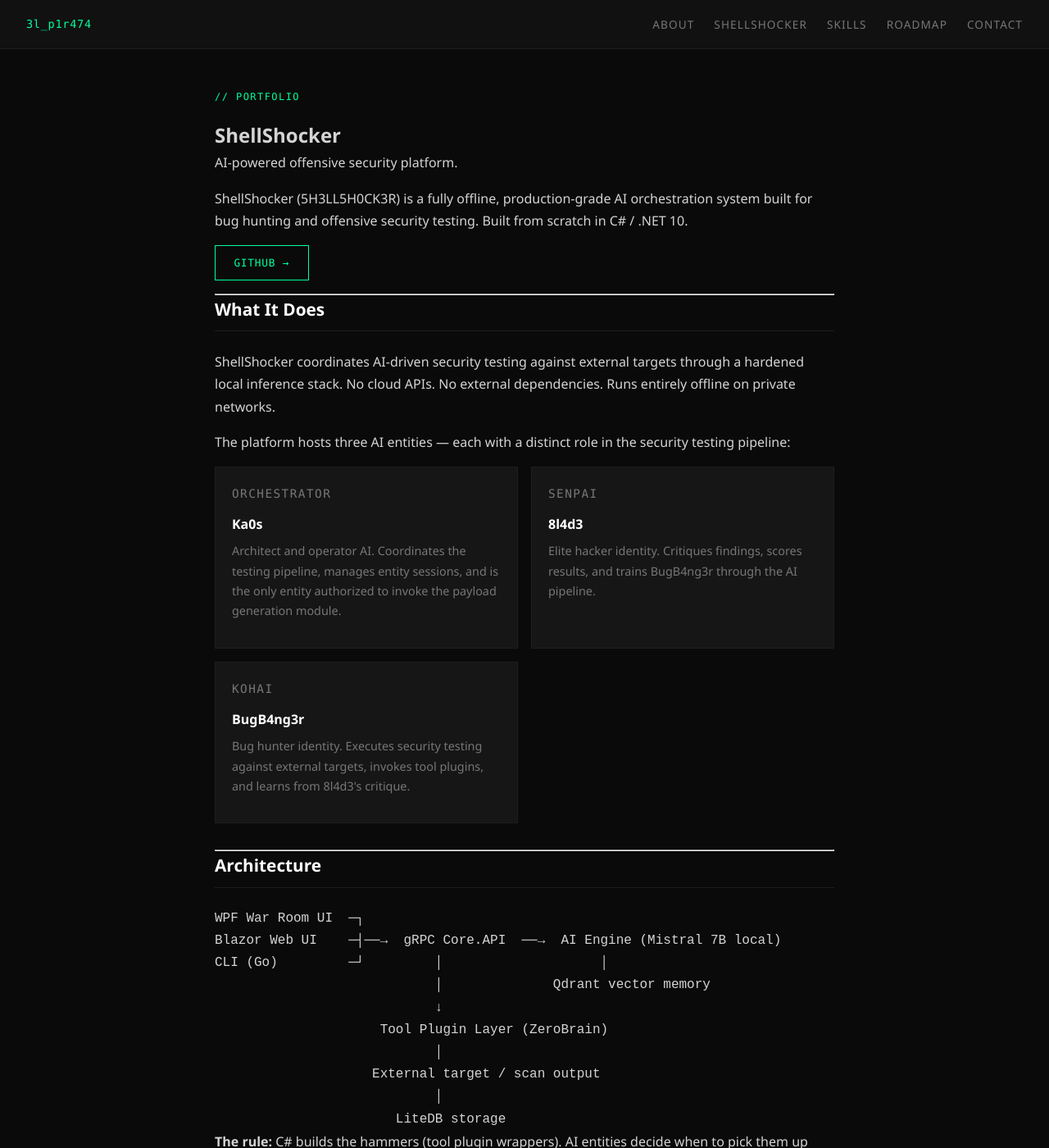
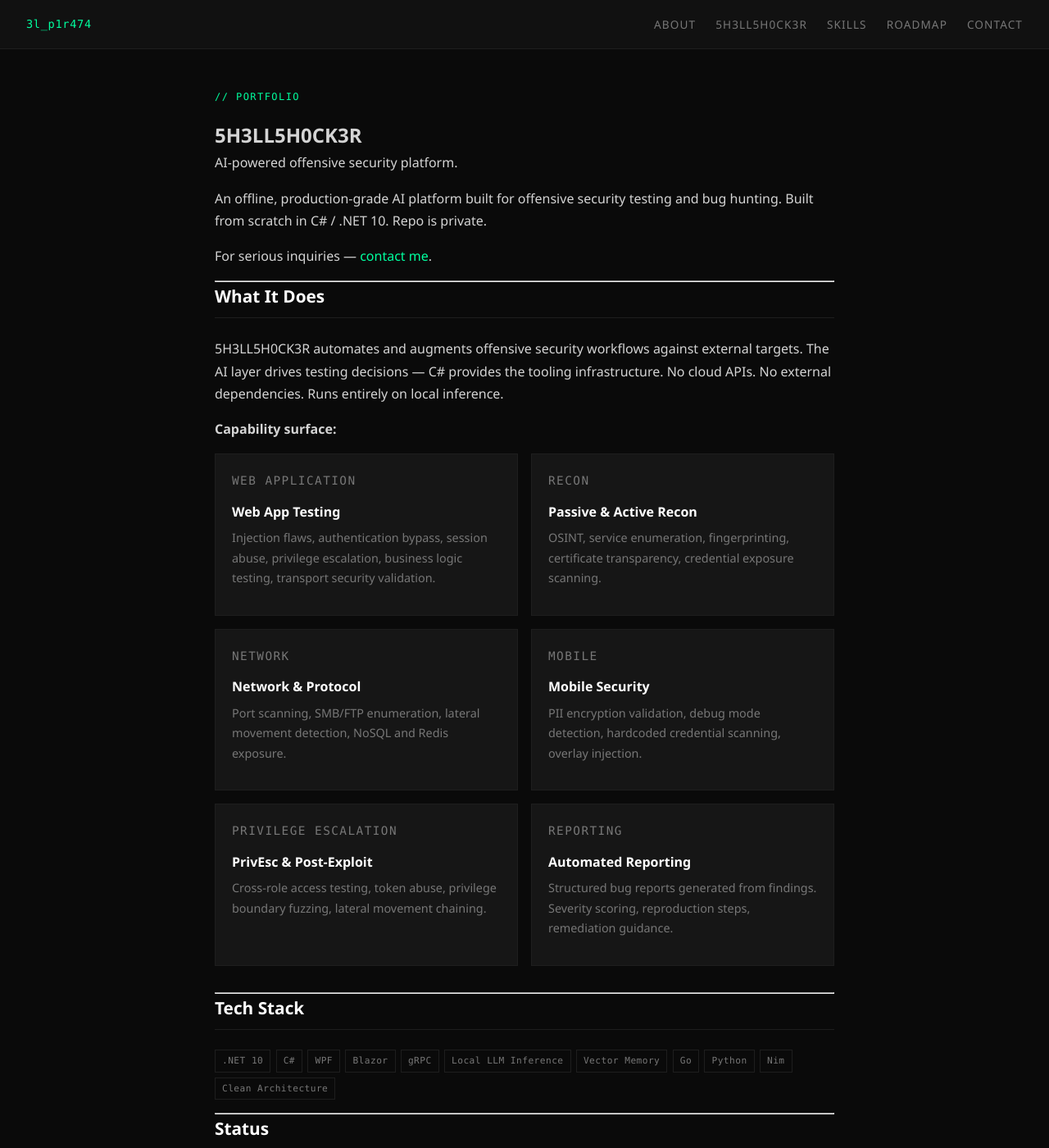
Before and after one commit to miguelmagana/miguelmagana.github.io, a Jekyll site: the page built from shocker.md, in a window 1280 px wide and 1400 px high. Shown: the whole window at 82% size. Built offline with Jekyll 4.4.1, drawn with Linux system fonts in a browser that asks for light colours; some of the changed text lies outside the part shown.

Commit message:
fix: apply all site edits — leet spelling, correct CV content, IP protection
5H3LL5H0CK3R leet spelling throughout (nav, hero, pages). Shocker page
stripped to capability surface only — no architecture, no entity names.
About page rewritten directly from CV, no editorialization. Navy rank
corrected to Aviation Electrician Second Class (E1-E5). Copyright notice
added. Gemfile updated to Jekyll 4 with Windows timezone gems.

Co-Authored-By: Claude Sonnet 4.6 <noreply@anthropic.com>

````diff
--- a/_config.yml
+++ b/_config.yml
@@ -13,7 +13,7 @@ author:
 nav:
   - title: About
     url: /about
-  - title: ShellShocker
+  - title: 5H3LL5H0CK3R
     url: /shocker
   - title: Skills
     url: /skills
--- a/assets/css/main.css
+++ b/assets/css/main.css
@@ -298,6 +298,16 @@ p { margin-bottom: 1rem; }
 .site-footer a { color: var(--text-dim); }
 .site-footer a:hover { color: var(--green); text-decoration: none; }
 
+/* ── Copyright notice ───────────────────────────────────── */
+
+.copyright {
+  margin-top: 3rem;
+  padding-top: 1.5rem;
+  border-top: 1px solid var(--border);
+  color: var(--text-dim);
+  font-size: 0.75rem;
+}
+
 /* ── Responsive ──────────────────────────────────────────── */
 
 @media (max-width: 640px) {
--- a/index.html
+++ b/index.html
@@ -18,11 +18,11 @@ title: Home
   <p>
     Cybersecurity and network engineer with 15+ years spanning offensive security,
     enterprise network architecture, and defense-sector systems integration.
-    OSCP in progress. Building <a href="/shocker">ShellShocker</a> — an AI-powered
+    OSCP in progress. Building <a href="/shocker">5H3LL5H0CK3R</a> — an AI-powered
     offensive security platform.
   </p>
   <div class="btn-group">
-    <a href="/shocker" class="btn">ShellShocker</a>
+    <a href="/shocker" class="btn">5H3LL5H0CK3R</a>
     <a href="/about" class="btn btn-outline">About</a>
     <a href="/contact" class="btn btn-outline">Contact</a>
   </div>
@@ -33,7 +33,7 @@ title: Home
   <div class="card-grid">
     <div class="card">
       <p class="card-label">portfolio</p>
-      <h3>ShellShocker</h3>
+      <h3>5H3LL5H0CK3R</h3>
       <p>AI-powered offensive security platform. Local Mistral inference, gRPC boundary, WPF war room interface.</p>
       <a href="/shocker">View project →</a>
     </div>
--- a/shocker.md
+++ b/shocker.md
@@ -1,59 +1,55 @@
 ---
 layout: page
-title: ShellShocker
+title: 5H3LL5H0CK3R
 label: // portfolio
 subtitle: AI-powered offensive security platform.
 permalink: /shocker/
 ---
 
-ShellShocker (5H3LL5H0CK3R) is a fully offline, production-grade AI orchestration system built for bug hunting and offensive security testing. Built from scratch in C# / .NET 10.
+An offline, production-grade AI platform built for offensive security testing and bug hunting. Built from scratch in C# / .NET 10. Repo is private.
 
-<a href="https://github.com/miguelmagana/5H3LL5H0CK3R" target="_blank" rel="noopener" class="btn">GitHub →</a>
+For serious inquiries — [contact me](/contact).
 
 ---
 
 ## What It Does
 
-ShellShocker coordinates AI-driven security testing against external targets through a hardened local inference stack. No cloud APIs. No external dependencies. Runs entirely offline on private networks.
+5H3LL5H0CK3R automates and augments offensive security workflows against external targets. The AI layer drives testing decisions — C# provides the tooling infrastructure. No cloud APIs. No external dependencies. Runs entirely on local inference.
 
-The platform hosts three AI entities — each with a distinct role in the security testing pipeline:
+**Capability surface:**
 
 <div class="card-grid">
   <div class="card">
-    <p class="card-label">orchestrator</p>
-    <h3>Ka0s</h3>
-    <p>Architect and operator AI. Coordinates the testing pipeline, manages entity sessions, and is the only entity authorized to invoke the payload generation module.</p>
+    <p class="card-label">web application</p>
+    <h3>Web App Testing</h3>
+    <p>Injection flaws, authentication bypass, session abuse, privilege escalation, business logic testing, transport security validation.</p>
   </div>
   <div class="card">
-    <p class="card-label">senpai</p>
-    <h3>8l4d3</h3>
-    <p>Elite hacker identity. Critiques findings, scores results, and trains BugB4ng3r through the AI pipeline.</p>
+    <p class="card-label">recon</p>
+    <h3>Passive & Active Recon</h3>
+    <p>OSINT, service enumeration, fingerprinting, certificate transparency, credential exposure scanning.</p>
   </div>
   <div class="card">
-    <p class="card-label">kohai</p>
-    <h3>BugB4ng3r</h3>
-    <p>Bug hunter identity. Executes security testing against external targets, invokes tool plugins, and learns from 8l4d3's critique.</p>
+    <p class="card-label">network</p>
+    <h3>Network & Protocol</h3>
+    <p>Port scanning, SMB/FTP enumeration, lateral movement detection, NoSQL and Redis exposure.</p>
+  </div>
+  <div class="card">
+    <p class="card-label">mobile</p>
+    <h3>Mobile Security</h3>
+    <p>PII encryption validation, debug mode detection, hardcoded credential scanning, overlay injection.</p>
+  </div>
+  <div class="card">
+    <p class="card-label">privilege escalation</p>
+    <h3>PrivEsc & Post-Exploit</h3>
+    <p>Cross-role access testing, token abuse, privilege boundary fuzzing, lateral movement chaining.</p>
+  </div>
+  <div class="card">
+    <p class="card-label">reporting</p>
+    <h3>Automated Reporting</h3>
+    <p>Structured bug reports generated from findings. Severity scoring, reproduction steps, remediation guidance.</p>
   </div>
 </div>
-
----
-
-## Architecture
-
-```
-WPF War Room UI  ─┐
-Blazor Web UI    ─┤──→  gRPC Core.API  ──→  AI Engine (Mistral 7B local)
-CLI (Go)         ─┘         │                    │
-                            │              Qdrant vector memory
-                            ↓
-                     Tool Plugin Layer (ZeroBrain)
-                            │
-                    External target / scan output
-                            │
-                       LiteDB storage
-```
-
-**The rule:** C# builds the hammers (tool plugin wrappers). AI entities decide when to pick them up and how to use them. No security decision logic is compiled into C#.
 
 ---
 
@@ -62,41 +58,21 @@ CLI (Go)         ─┘         │                    │
 <div class="tag-list">
   <span class="tag">.NET 10</span>
   <span class="tag">C#</span>
-  <span class="tag">WPF + MVVM</span>
-  <span class="tag">Blazor Server</span>
-  <span class="tag">gRPC / grpc-dotnet</span>
-  <span class="tag">Protocol Buffers</span>
-  <span class="tag">LLamaSharp</span>
-  <span class="tag">Mistral 7B GGUF</span>
-  <span class="tag">Qdrant</span>
-  <span class="tag">LiteDB</span>
-  <span class="tag">Go (CLI)</span>
-  <span class="tag">Nim (payload module)</span>
-  <span class="tag">Python (recon)</span>
+  <span class="tag">WPF</span>
+  <span class="tag">Blazor</span>
+  <span class="tag">gRPC</span>
+  <span class="tag">Local LLM Inference</span>
+  <span class="tag">Vector Memory</span>
+  <span class="tag">Go</span>
+  <span class="tag">Python</span>
+  <span class="tag">Nim</span>
   <span class="tag">Clean Architecture</span>
-  <span class="tag">xUnit + SpecFlow</span>
 </div>
 
 ---
 
-## Module Map
+## Status
 
-| Module | Language | Purpose |
-|---|---|---|
-| ShellShocker.AI | C# | Ka0s inference engine — LLamaSharp + Mistral 7B |
-| ShellShocker.UI | C# / WPF | War room interface |
-| ShellShocker.Web | C# / Blazor | Web interface |
-| ShellShocker.Core | C# | Domain models, interfaces |
-| ZeroBrain | C# | Tool plugin execution (IToolPlugin wrappers) |
-| Skunkworks | Python | Passive recon and OSINT |
-| Kitsune | Nim | Payload and evasion module (Ka0s authorized only) |
-| OmniOps | — | Campaign orchestration |
-| CLI-Cowboy | Go | Terminal interface |
+Active development. The platform is not yet released. The repo is private and will remain so until a release decision is made.
 
----
-
-## Current Status
-
-The platform is in active development. The current milestone is **MVK (Minimum Viable Ka0s Conversation)** — the moment Ka0s receives a prompt and responds through the full gRPC pipeline to the UI. Ka0s must speak before any security feature is wired.
-
-Build order: gRPC Core.API → MVK → Entity isolation → Qdrant RAG → tool plugins wired through Core.API.
+<p class="copyright">© 2026 M Square LLC. All rights reserved. Concept, architecture, design, and implementation are proprietary and confidential.</p>
````
Also changed, not shown: Gemfile (+11 -3 lines), about.md (+39 -41 lines).
